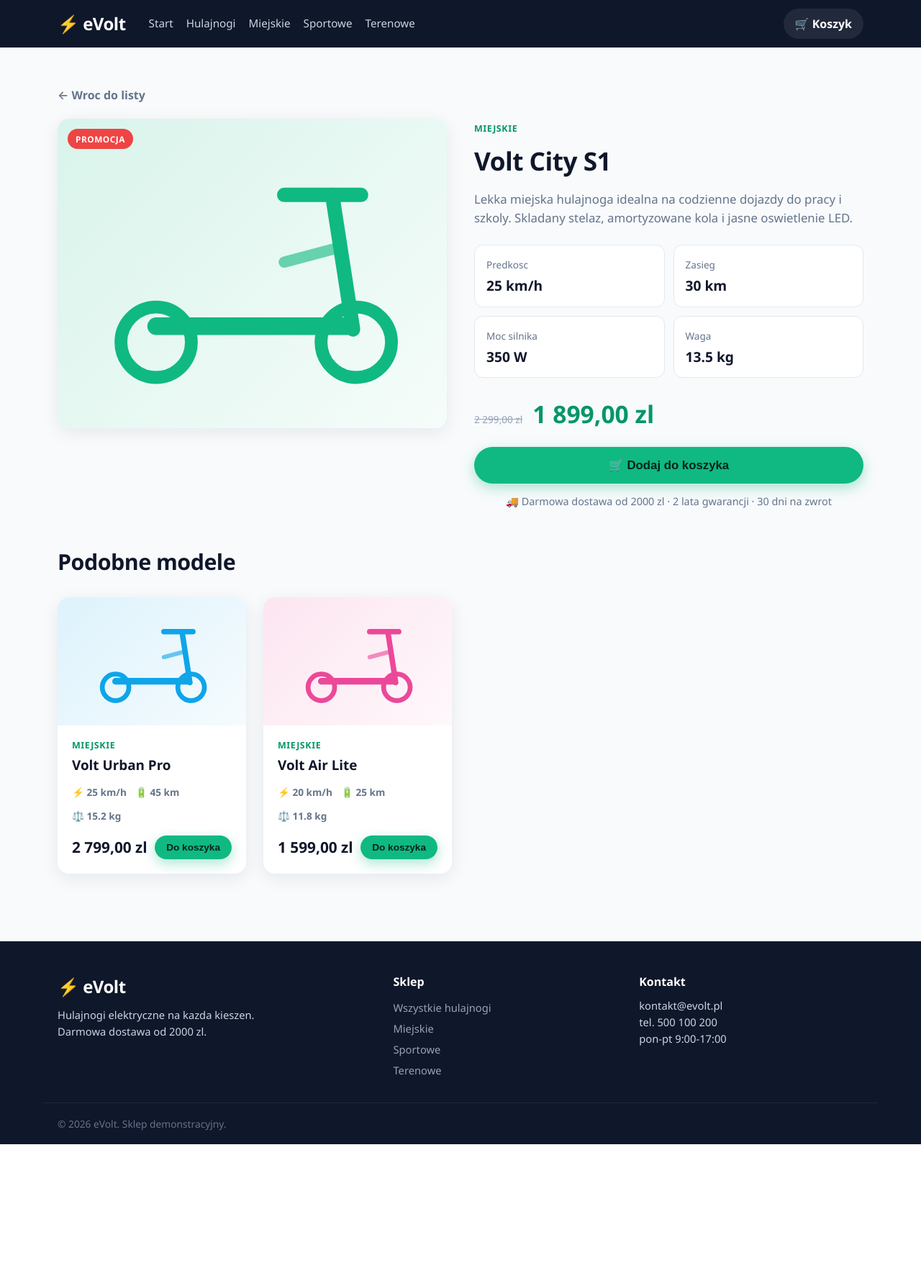
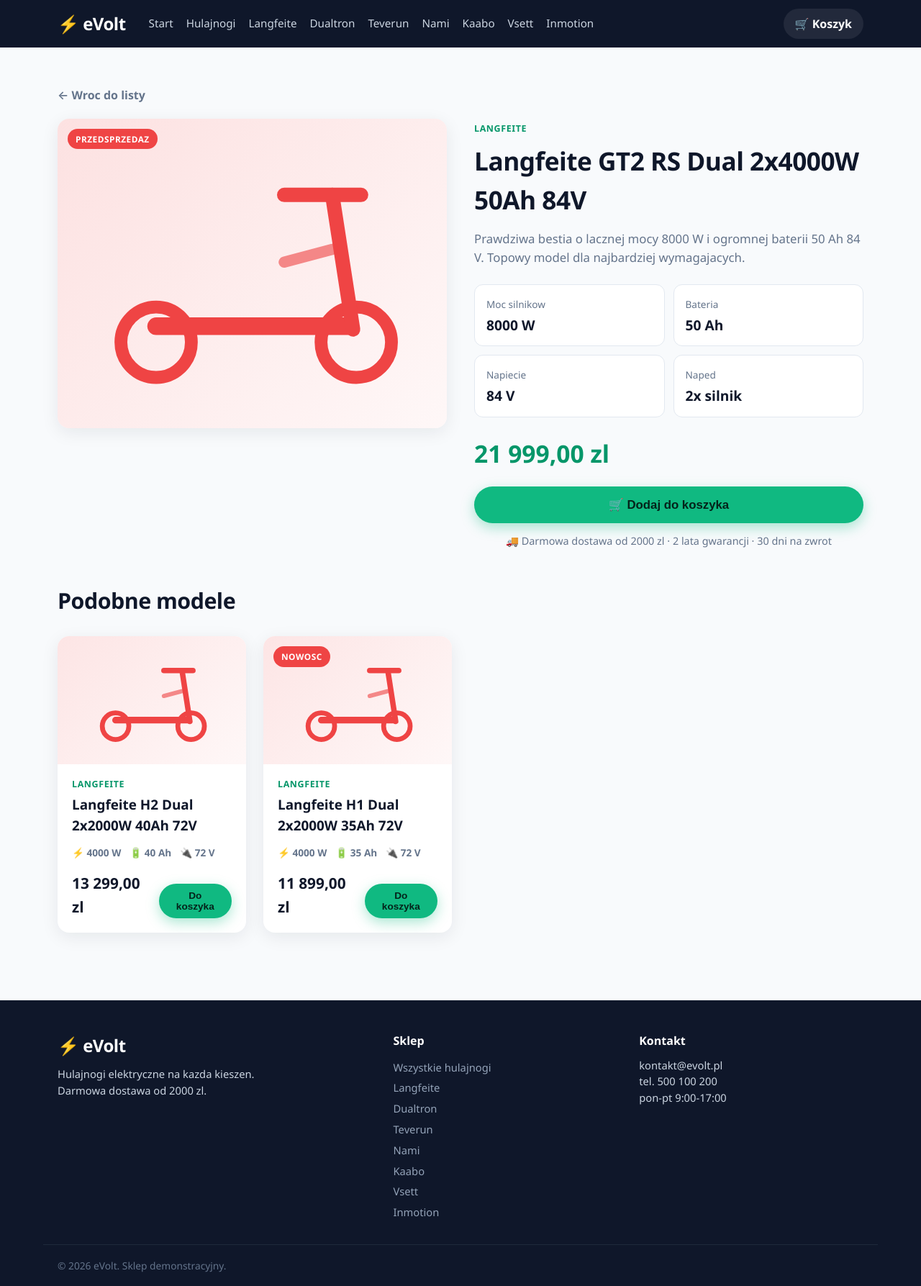
Before and after one commit to Qumo11/eVolt, a Flask app: page /produkt/1 in a window 1280 px wide. Shown: the whole page at 72% size. Before the commit the page ends 1590 px from the top, so only its background shows below. Run offline with Flask 3, Linux system fonts and the light colour scheme.

Commit message:
Produkty skopiowane z kategorii hulajnogi sklepu Majway (20 modeli)
Realne modele i ceny (Dualtron, Nami, Kaabo, Vsett, Teverun, Langfeite, Inmotion).
Parametry zmienione na moc/bateria/napiecie, marka jako kategoria/filtr.

Co-Authored-By: Claude Opus 4.8 <noreply@anthropic.com>

```diff
--- a/app.py
+++ b/app.py
@@ -21,113 +21,221 @@ DARMOWA_DOSTAWA_OD = 2000.00
 
 
 # ---------------------------------------------------------------------------
-# Katalog produktow
+# Katalog produktow (skopiowany z kategorii hulajnogi sklepu Majway)
+# moc = laczna moc silnikow [W], bateria = pojemnosc [Ah], napiecie [V]
+# kategoria = marka (dzieki temu dziala filtrowanie po producentach)
 # ---------------------------------------------------------------------------
 PRODUKTY = [
     {
         "id": 1,
-        "nazwa": "Volt City S1",
-        "kategoria": "Miejskie",
-        "cena": 1899.00,
-        "stara_cena": 2299.00,
-        "predkosc": 25,
-        "zasieg": 30,
-        "moc": 350,
-        "waga": 13.5,
-        "kolor": "#10b981",
-        "opis": "Lekka miejska hulajnoga idealna na codzienne dojazdy do pracy i szkoly. "
-                "Skladany stelaz, amortyzowane kola i jasne oswietlenie LED.",
-        "promocja": True,
+        "nazwa": "Langfeite GT2 RS Dual 2x4000W 50Ah 84V",
+        "kategoria": "Langfeite",
+        "cena": 21999.00, "stara_cena": None,
+        "moc": 8000, "bateria": 50, "napiecie": 84,
+        "kolor": "#ef4444",
+        "opis": "Prawdziwa bestia o lacznej mocy 8000 W i ogromnej baterii 50 Ah 84 V. "
+                "Topowy model dla najbardziej wymagajacych.",
+        "promocja": False, "etykieta": "Przedsprzedaz",
     },
     {
         "id": 2,
-        "nazwa": "Volt Urban Pro",
-        "kategoria": "Miejskie",
-        "cena": 2799.00,
-        "stara_cena": None,
-        "predkosc": 25,
-        "zasieg": 45,
-        "moc": 500,
-        "waga": 15.2,
+        "nazwa": "Dualtron X LTD 2x2800W 60Ah 84V",
+        "kategoria": "Dualtron",
+        "cena": 18899.00, "stara_cena": None,
+        "moc": 5600, "bateria": 60, "napiecie": 84,
         "kolor": "#0ea5e9",
-        "opis": "Mocniejszy silnik i wiekszy zasieg dla osob, ktore jezdza codziennie. "
-                "Podwojne hamulce tarczowe i wyswietlacz z aplikacja mobilna.",
-        "promocja": False,
+        "opis": "Legendarny Dualtron X w wersji LTD - 5600 W mocy i bateria 60 Ah na "
+                "bardzo dlugie trasy.",
+        "promocja": False, "etykieta": None,
     },
     {
         "id": 3,
-        "nazwa": "Thunder Sport X",
-        "kategoria": "Sportowe",
-        "cena": 4499.00,
-        "stara_cena": 4999.00,
-        "predkosc": 40,
-        "zasieg": 60,
-        "moc": 800,
-        "waga": 19.0,
+        "nazwa": "Teverun Fighter Supreme 7260R V4 2x2500W 60Ah 72V",
+        "kategoria": "Teverun",
+        "cena": 16999.00, "stara_cena": None,
+        "moc": 5000, "bateria": 60, "napiecie": 72,
         "kolor": "#f59e0b",
-        "opis": "Sportowa hulajnoga o duzej mocy dla wymagajacych. Mocne przyspieszenie, "
-                "pelne zawieszenie i opony pneumatyczne 10 cali.",
-        "promocja": True,
+        "opis": "Najnowsza wersja Fighter Supreme z bateria 60 Ah 72 V i podwojnym "
+                "silnikiem 2x2500 W.",
+        "promocja": False, "etykieta": None,
     },
     {
         "id": 4,
-        "nazwa": "Thunder Race R2",
-        "kategoria": "Sportowe",
-        "cena": 6299.00,
-        "stara_cena": None,
-        "predkosc": 50,
-        "zasieg": 80,
-        "moc": 1200,
-        "waga": 23.5,
-        "kolor": "#ef4444",
-        "opis": "Topowy model dla fanow szybkiej jazdy. Podwojny silnik, hydrauliczne hamulce "
-                "i bateria duzej pojemnosci na dlugie trasy.",
-        "promocja": False,
+        "nazwa": "Dualtron New Storm LTD 2x2500W 45Ah 84V",
+        "kategoria": "Dualtron",
+        "cena": 16599.00, "stara_cena": None,
+        "moc": 5000, "bateria": 45, "napiecie": 84,
+        "kolor": "#0ea5e9",
+        "opis": "Mocny i komfortowy model z bateria 45 Ah 84 V. Pelne zawieszenie i "
+                "swietne hamulce.",
+        "promocja": False, "etykieta": "Przedsprzedaz",
     },
     {
         "id": 5,
-        "nazwa": "Terra Off-Road 4x",
-        "kategoria": "Terenowe",
-        "cena": 5499.00,
-        "stara_cena": 5999.00,
-        "predkosc": 45,
-        "zasieg": 70,
-        "moc": 1000,
-        "waga": 27.0,
-        "kolor": "#84cc16",
-        "opis": "Hulajnoga terenowa z grubymi oponami i mocnym zawieszeniem. Poradzi sobie "
-                "na lesnych sciezkach, zwirze i blocie.",
-        "promocja": True,
+        "nazwa": "Nami Burn-e 3 Max 2x1500W 40Ah 72V",
+        "kategoria": "Nami",
+        "cena": 16399.00, "stara_cena": None,
+        "moc": 3000, "bateria": 40, "napiecie": 72,
+        "kolor": "#10b981",
+        "opis": "Topowy Nami Burn-e 3 Max - kultowe zawieszenie i 40 Ah baterii dla "
+                "maksymalnego komfortu jazdy.",
+        "promocja": False, "etykieta": None,
     },
     {
         "id": 6,
-        "nazwa": "Terra Explorer",
-        "kategoria": "Terenowe",
-        "cena": 3999.00,
-        "stara_cena": None,
-        "predkosc": 35,
-        "zasieg": 55,
-        "moc": 700,
-        "waga": 24.0,
-        "kolor": "#14b8a6",
-        "opis": "Uniwersalna hulajnoga miejsko-terenowa. Wytrzymale opony i wodoodpornosc IP54 "
-                "pozwalaja jezdzic przez caly rok.",
-        "promocja": False,
+        "nazwa": "Kaabo Wolf King GTR MAX 2x2000W 40Ah 72V",
+        "kategoria": "Kaabo",
+        "cena": 15999.00, "stara_cena": None,
+        "moc": 4000, "bateria": 40, "napiecie": 72,
+        "kolor": "#a855f7",
+        "opis": "Kaabo Wolf King w najmocniejszej odslonie GTR MAX. 4000 W mocy i grube "
+                "opony terenowe.",
+        "promocja": True, "etykieta": "Promocja",
+    },
+    {
+        "id": 7,
+        "nazwa": "Dualtron Thunder III 2x2500W 40Ah 72V",
+        "kategoria": "Dualtron",
+        "cena": 14599.00, "stara_cena": None,
+        "moc": 5000, "bateria": 40, "napiecie": 72,
+        "kolor": "#0ea5e9",
+        "opis": "Trzecia generacja kultowego Thundera. 5000 W mocy i swietna stabilnosc "
+                "przy duzych predkosciach.",
+        "promocja": False, "etykieta": "Przedsprzedaz",
     },
     {
         "id": 8,
-        "nazwa": "Volt Air Lite",
-        "kategoria": "Miejskie",
-        "cena": 1599.00,
-        "stara_cena": None,
-        "predkosc": 20,
-        "zasieg": 25,
-        "moc": 300,
-        "waga": 11.8,
+        "nazwa": "Vsett 11+ Super72 2x2000W 35Ah 72V",
+        "kategoria": "Vsett",
+        "cena": 14399.00, "stara_cena": None,
+        "moc": 4000, "bateria": 35, "napiecie": 72,
+        "kolor": "#14b8a6",
+        "opis": "Vsett 11+ w wersji Super72 z bateria 35 Ah. Lekki, szybki i bardzo zwrotny.",
+        "promocja": False, "etykieta": None,
+    },
+    {
+        "id": 9,
+        "nazwa": "Teverun Fighter Supreme 7260R V3 2x2500W 60Ah 72V",
+        "kategoria": "Teverun",
+        "cena": 13999.00, "stara_cena": None,
+        "moc": 5000, "bateria": 60, "napiecie": 72,
+        "kolor": "#f59e0b",
+        "opis": "Sprawdzony Fighter Supreme V3 z duza bateria 60 Ah 72 V i mocnym "
+                "napedem 2x2500 W.",
+        "promocja": False, "etykieta": None,
+    },
+    {
+        "id": 10,
+        "nazwa": "Nami Blast Max 2x1500W 40Ah 60V",
+        "kategoria": "Nami",
+        "cena": 13699.00, "stara_cena": None,
+        "moc": 3000, "bateria": 40, "napiecie": 60,
+        "kolor": "#10b981",
+        "opis": "Nami Blast Max - sportowa hulajnoga z bateria 40 Ah i znakomitym "
+                "zawieszeniem.",
+        "promocja": False, "etykieta": None,
+    },
+    {
+        "id": 11,
+        "nazwa": "Dualtron Sonic Alien 2x2000W 40Ah 72V",
+        "kategoria": "Dualtron",
+        "cena": 13599.00, "stara_cena": None,
+        "moc": 4000, "bateria": 40, "napiecie": 72,
+        "kolor": "#0ea5e9",
+        "opis": "Limitowany Dualtron Sonic w edycji Alien. Kompaktowy, a przy tym bardzo mocny.",
+        "promocja": False, "etykieta": "Przedsprzedaz",
+    },
+    {
+        "id": 12,
+        "nazwa": "Dualtron Thunder III DGT 2x2500W 40Ah 72V",
+        "kategoria": "Dualtron",
+        "cena": 13599.00, "stara_cena": None,
+        "moc": 5000, "bateria": 40, "napiecie": 72,
+        "kolor": "#0ea5e9",
+        "opis": "Thunder III w wersji DGT z wyswietlaczem pokladowym i bateria 40 Ah 72 V.",
+        "promocja": False, "etykieta": None,
+    },
+    {
+        "id": 13,
+        "nazwa": "Langfeite H2 Dual 2x2000W 40Ah 72V",
+        "kategoria": "Langfeite",
+        "cena": 13299.00, "stara_cena": None,
+        "moc": 4000, "bateria": 40, "napiecie": 72,
+        "kolor": "#ef4444",
+        "opis": "Langfeite H2 Dual - 4000 W mocy i solidne wykonanie w rozsadnej cenie.",
+        "promocja": False, "etykieta": None,
+    },
+    {
+        "id": 14,
+        "nazwa": "Inmotion RS 2x2000W 40Ah 72V",
+        "kategoria": "Inmotion",
+        "cena": 13299.00, "stara_cena": None,
+        "moc": 4000, "bateria": 40, "napiecie": 72,
         "kolor": "#ec4899",
-        "opis": "Najlzejsza hulajnoga w ofercie - zlozysz ja jednym ruchem i wniesiesz do "
-                "autobusu czy pociagu. Idealna do miasta.",
-        "promocja": False,
+        "opis": "Inmotion RS - dopracowana elektronika, mocny naped 4000 W i bateria 40 Ah.",
+        "promocja": False, "etykieta": None,
+    },
+    {
+        "id": 15,
+        "nazwa": "Vsett 11+ Super72 2x2000W 32Ah 72V",
+        "kategoria": "Vsett",
+        "cena": 12999.00, "stara_cena": None,
+        "moc": 4000, "bateria": 32, "napiecie": 72,
+        "kolor": "#14b8a6",
+        "opis": "Vsett 11+ Super72 w promocji. Swietny stosunek mocy do wagi.",
+        "promocja": True, "etykieta": "Promocja",
+    },
+    {
+        "id": 16,
+        "nazwa": "Nami Burn-e 3 2x1000W 30Ah 72V",
+        "kategoria": "Nami",
+        "cena": 12599.00, "stara_cena": None,
+        "moc": 2000, "bateria": 30, "napiecie": 72,
+        "kolor": "#10b981",
+        "opis": "Nami Burn-e 3 - kultowy komfort jazdy i naped 2x1000 W. Idealny na co dzien.",
+        "promocja": False, "etykieta": None,
+    },
+    {
+        "id": 17,
+        "nazwa": "Teverun Fighter Eleven+ 2x1600W 35Ah 60V",
+        "kategoria": "Teverun",
+        "cena": 12599.00, "stara_cena": None,
+        "moc": 3200, "bateria": 35, "napiecie": 60,
+        "kolor": "#f59e0b",
+        "opis": "Teverun Fighter Eleven+ z bateria 35 Ah 60 V. Mocny, a zarazem wygodny.",
+        "promocja": False, "etykieta": None,
+    },
+    {
+        "id": 18,
+        "nazwa": "Vsett 11+ 2x1500W 42Ah 60V",
+        "kategoria": "Vsett",
+        "cena": 12399.00, "stara_cena": None,
+        "moc": 3000, "bateria": 42, "napiecie": 60,
+        "kolor": "#14b8a6",
+        "opis": "Vsett 11+ z duza bateria 42 Ah 60 V w promocyjnej cenie. Dlugi zasieg "
+                "gwarantowany.",
+        "promocja": True, "etykieta": "Promocja",
+    },
+    {
+        "id": 19,
+        "nazwa": "Nami Blast 2x1000W 30Ah 60V",
+        "kategoria": "Nami",
+        "cena": 11999.00, "stara_cena": None,
+        "moc": 2000, "bateria": 30, "napiecie": 60,
+        "kolor": "#10b981",
+        "opis": "Nami Blast - sportowy charakter i naped 2x1000 W. Swietny wybor na poczatek "
+                "przygody z mocnymi modelami.",
+        "promocja": False, "etykieta": None,
+    },
+    {
+        "id": 20,
+        "nazwa": "Langfeite H1 Dual 2x2000W 35Ah 72V",
+        "kategoria": "Langfeite",
+        "cena": 11899.00, "stara_cena": None,
+        "moc": 4000, "bateria": 35, "napiecie": 72,
+        "kolor": "#ef4444",
+        "opis": "Nowy Langfeite H1 Dual - 4000 W mocy i bateria 35 Ah 72 V w atrakcyjnej cenie.",
+        "promocja": False, "etykieta": "Nowosc",
     },
 ]
 
--- a/templates/_karta.html
+++ b/templates/_karta.html
@@ -2,16 +2,16 @@
 {% from "_hulajnoga.html" import hulajnoga %}
 <article class="karta">
   <a href="{{ url_for('produkt', pid=p.id) }}" class="karta-foto" style="--c:{{ p.kolor }}">
-    {% if p.promocja %}<span class="karta-promo">Promocja</span>{% endif %}
+    {% if p.etykieta %}<span class="karta-promo">{{ p.etykieta }}</span>{% endif %}
     {{ hulajnoga(p.kolor) }}
   </a>
   <div class="karta-body">
     <span class="karta-kat">{{ p.kategoria }}</span>
     <h3><a href="{{ url_for('produkt', pid=p.id) }}">{{ p.nazwa }}</a></h3>
     <ul class="karta-spec">
-      <li>⚡ {{ p.predkosc }} km/h</li>
-      <li>🔋 {{ p.zasieg }} km</li>
-      <li>⚖️ {{ p.waga }} kg</li>
+      <li>⚡ {{ p.moc }} W</li>
+      <li>🔋 {{ p.bateria }} Ah</li>
+      <li>🔌 {{ p.napiecie }} V</li>
     </ul>
     <div class="karta-dol">
       <div class="ceny">
--- a/templates/produkt.html
+++ b/templates/produkt.html
@@ -9,7 +9,7 @@
 
   <div class="produkt-row">
     <div class="produkt-foto" style="--c:{{ p.kolor }}">
-      {% if p.promocja %}<span class="karta-promo">Promocja</span>{% endif %}
+      {% if p.etykieta %}<span class="karta-promo">{{ p.etykieta }}</span>{% endif %}
       {{ hulajnoga(p.kolor) }}
     </div>
 
@@ -19,10 +19,10 @@
       <p class="produkt-opis">{{ p.opis }}</p>
 
       <div class="parametry">
-        <div><span>Predkosc</span><strong>{{ p.predkosc }} km/h</strong></div>
-        <div><span>Zasieg</span><strong>{{ p.zasieg }} km</strong></div>
-        <div><span>Moc silnika</span><strong>{{ p.moc }} W</strong></div>
-        <div><span>Waga</span><strong>{{ p.waga }} kg</strong></div>
+        <div><span>Moc silnikow</span><strong>{{ p.moc }} W</strong></div>
+        <div><span>Bateria</span><strong>{{ p.bateria }} Ah</strong></div>
+        <div><span>Napiecie</span><strong>{{ p.napiecie }} V</strong></div>
+        <div><span>Naped</span><strong>2x silnik</strong></div>
       </div>
 
       <div class="produkt-ceny">
```
Also changed, not shown: templates/glowna.html (+7 -7 lines).
